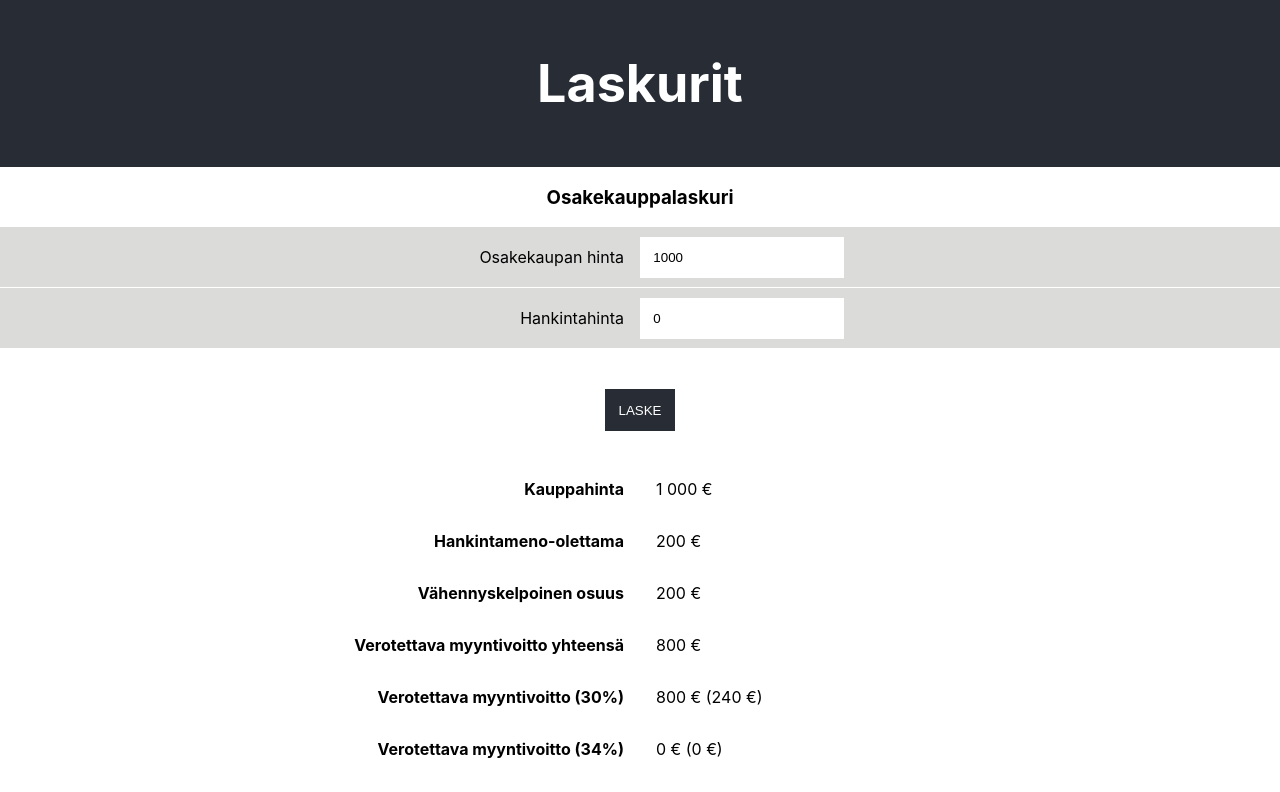
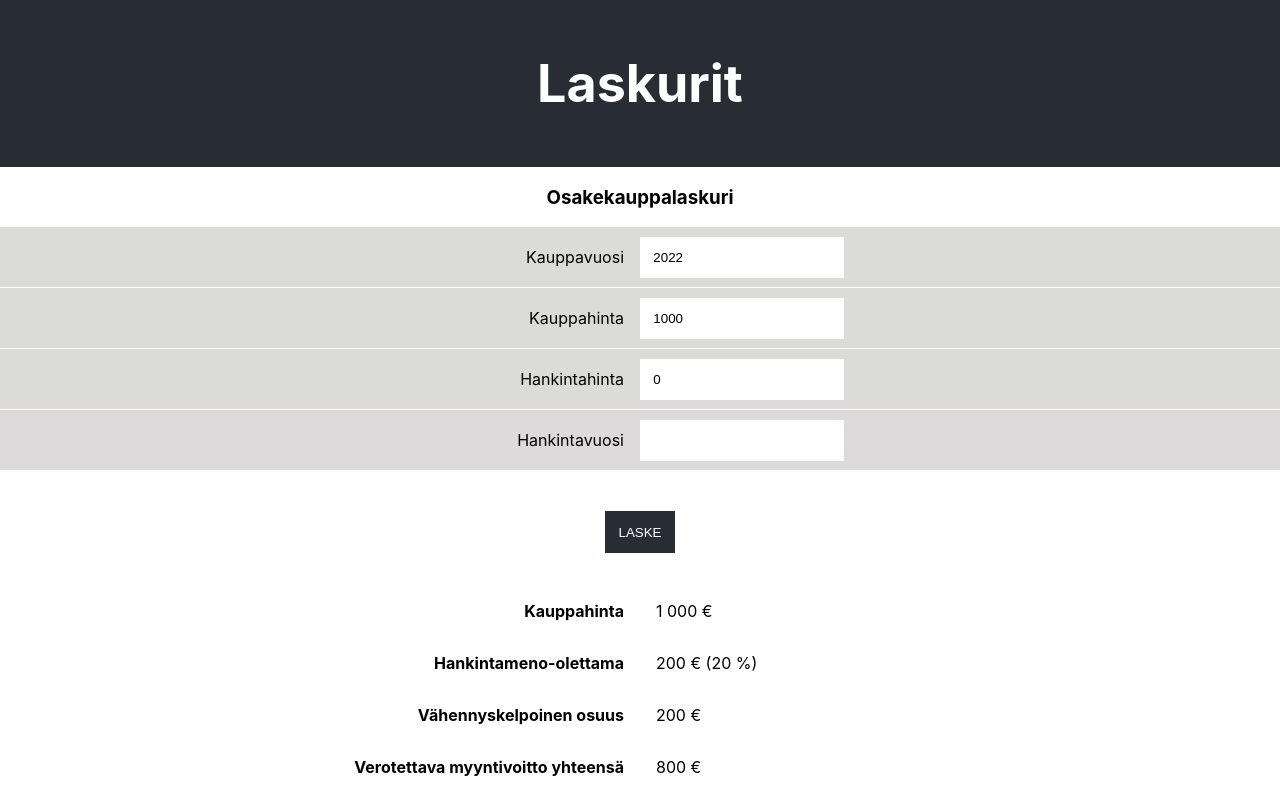
Before and after one commit to hangovergames/laskurit, a React (Create React App) app: page / in a window 1280 px wide. Shown: the top 792 px of the page. Built offline with nearby package versions, Linux system fonts and the light colour scheme.

Commit message:
New release

```diff
--- a/src/components/views/osakekauppa/OsakeKauppaLaskuriView.tsx
+++ b/src/components/views/osakekauppa/OsakeKauppaLaskuriView.tsx
@@ -20,13 +20,22 @@ export function OsakeKauppaLaskuriView (props: OsakeKauppaViewProps) {
 
     const className = props?.className;
 
+    const currentYear = (new Date()).getFullYear();
+
     const [ kauppaSumma, setKauppaSumma ] = useState<number|undefined>(1000);
+    const [ kauppaVuosi, setKauppaVuosi ] = useState<number|undefined>(currentYear);
     const [ hankintaHinta, setHankintaHinta ] = useState<number|undefined>(0);
+    const [ hankintaVuosi, setHankintaVuosi ] = useState<number|undefined>(undefined);
 
-    const kauppaSummaValue = kauppaSumma ?? 0;
+    const kauppaSummaValue   = kauppaSumma ?? 0;
     const hankintaHintaValue = hankintaHinta ?? 0;
+    const kauppaVuosiValue   = kauppaVuosi ? kauppaVuosi : currentYear;
 
-    const hankintaHintaOlettama = (kauppaSumma ?? 0) * 0.20;
+    const years = hankintaVuosi && kauppaVuosiValue > hankintaVuosi ? kauppaVuosiValue - hankintaVuosi : 0;
+
+    const hankintaHintaOlettamaOsuus = years >= 10 ? 0.40 : 0.20;
+
+    const hankintaHintaOlettama = (kauppaSumma ?? 0) * hankintaHintaOlettamaOsuus;
 
     const veroVahennys = hankintaHintaOlettama > hankintaHintaValue ? hankintaHintaOlettama : hankintaHintaValue;
 
@@ -70,7 +79,13 @@ export function OsakeKauppaLaskuriView (props: OsakeKauppaViewProps) {
             <form onSubmit={handleSubmit}>
 
                 <NumberField
-                    label={"Osakekaupan hinta"}
+                    label={"Kauppavuosi"}
+                    value={kauppaVuosi}
+                    setValue={(value) => setKauppaVuosi(value)}
+                />
+
+                <NumberField
+                    label={"Kauppahinta"}
                     value={kauppaSumma}
                     setValue={(value) => setKauppaSumma(value)}
                 />
@@ -79,6 +94,12 @@ export function OsakeKauppaLaskuriView (props: OsakeKauppaViewProps) {
                     label={"Hankintahinta"}
                     value={hankintaHinta}
                     setValue={(value) => setHankintaHinta(value)}
+                />
+
+                <NumberField
+                    label={"Hankintavuosi"}
+                    value={hankintaVuosi}
+                    setValue={(value) => setHankintaVuosi(value)}
                 />
 
                 <br />
@@ -91,7 +112,7 @@ export function OsakeKauppaLaskuriView (props: OsakeKauppaViewProps) {
             <article className={OSAKE_KAUPPA_LASKURI_VIEW_CLASS_NAME+'-results'}>
 
                 <div className={"row"}><div className={"label"}>Kauppahinta</div><div className={"value"}>{formatNumber(kauppaSummaValue)} €</div></div>
-                <div className={"row"}><div className={"label"}>Hankintameno-olettama</div><div className={"value"}>{formatNumber(hankintaHintaOlettama)} €</div></div>
+                <div className={"row"}><div className={"label"}>Hankintameno-olettama</div><div className={"value"}>{formatNumber(hankintaHintaOlettama)} € ({hankintaHintaOlettamaOsuus*100} %)</div></div>
                 <div className={"row"}><div className={"label"}>Vähennyskelpoinen osuus</div><div className={"value"}>{formatNumber(veroVahennys)} €</div></div>
                 <div className={"row"}><div className={"label"}>Verotettava myyntivoitto yhteensä</div><div className={"value"}>{formatNumber(verotettavaSumma)} €</div></div>
                 <div className={"row"}><div className={"label"}>Verotettava myyntivoitto (30%)</div><div className={"value"}>{formatNumber(ali30kSumma)} € ({formatNumber(vero30pSumma)} €)</div></div>
```
Also changed, not shown: 7 other files (tests, documents, lock files or other folders).
